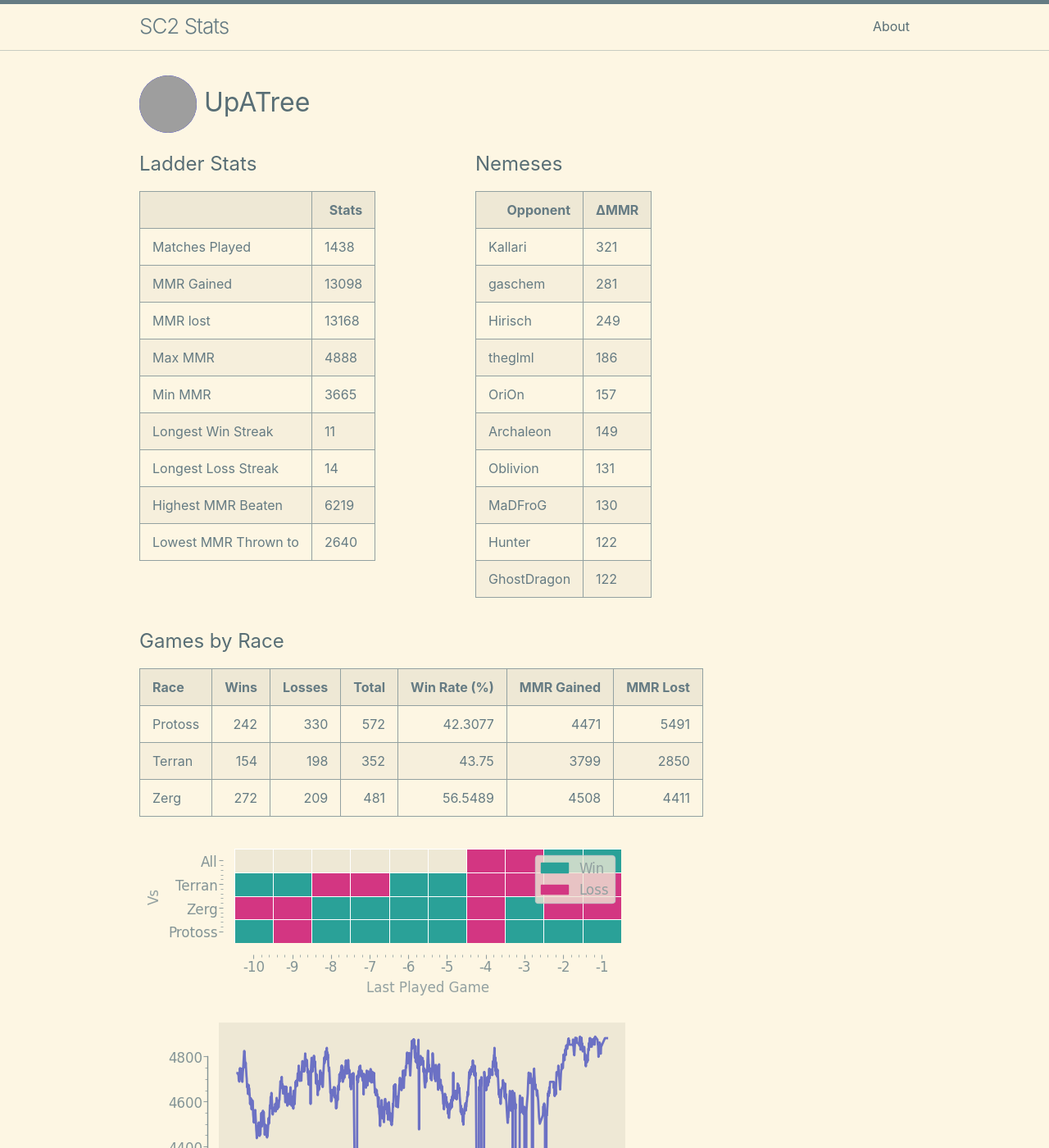
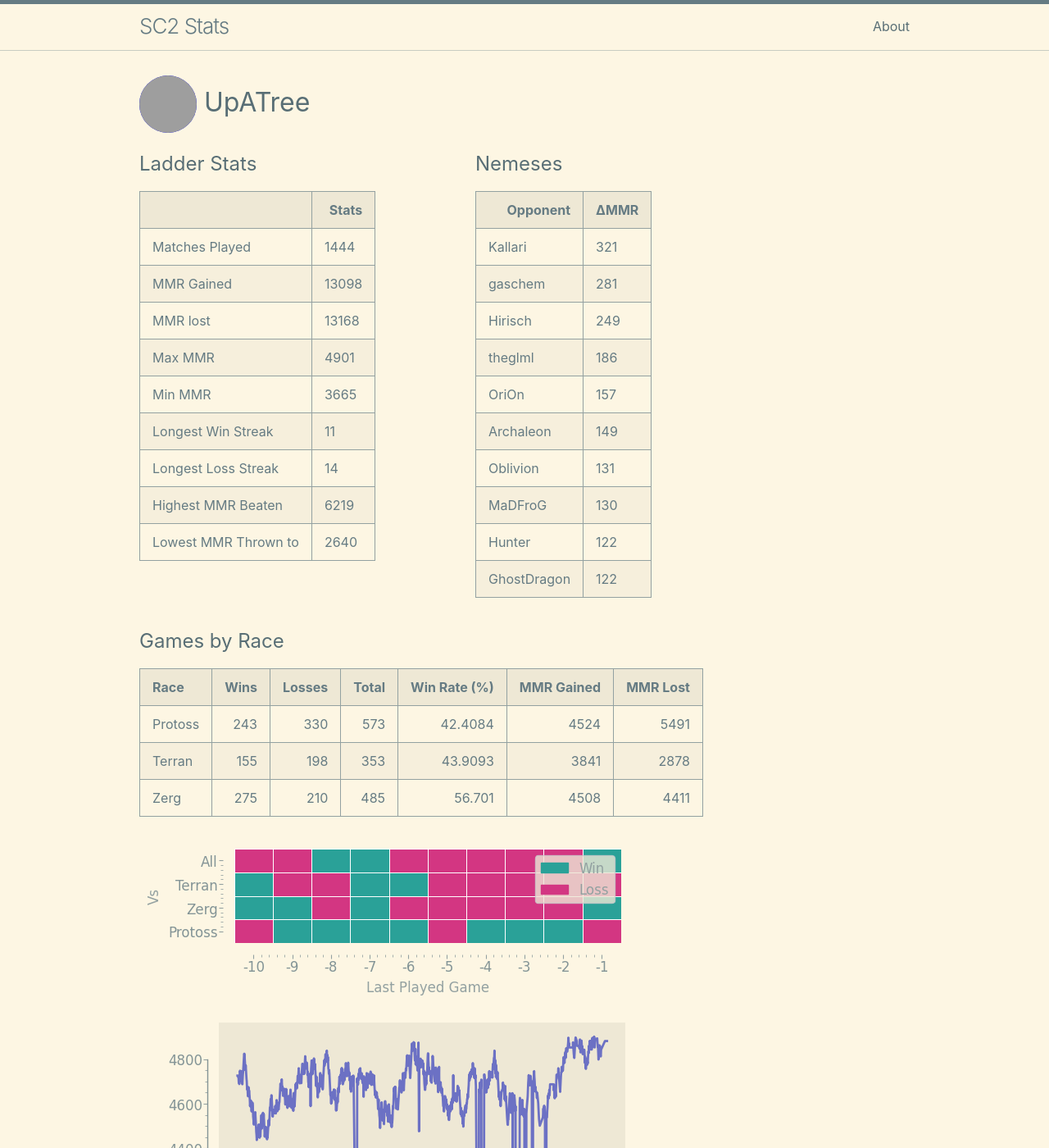
Before and after one commit to kylermurphy/UpATree, a Jekyll site: the page built from docs/index.md, in a window 1280 px wide and 1400 px high. Shown: the whole window at 82% size. Built offline with Jekyll 4.4.1, drawn with Linux system fonts in a browser that asks for light colours; grey boxes are pictures that could not be loaded.

Commit message:
running on push

```diff
--- a/docs/index.md
+++ b/docs/index.md
@@ -18,7 +18,7 @@ layout: home
   <tbody>
     <tr>
       <td>Matches Played</td>
-      <td>1438</td>
+      <td>1444</td>
     </tr>
     <tr>
       <td>MMR Gained</td>
@@ -30,7 +30,7 @@ layout: home
     </tr>
     <tr>
       <td>Max MMR</td>
-      <td>4888</td>
+      <td>4901</td>
     </tr>
     <tr>
       <td>Min MMR</td>
@@ -114,9 +114,9 @@ layout: home
 
 | Race    |   Wins |   Losses |   Total |   Win Rate (%) |   MMR Gained |   MMR Lost |
 |:--------|-------:|---------:|--------:|---------------:|-------------:|-----------:|
-| Protoss |    242 |      330 |     572 |        42.3077 |         4471 |       5491 |
-| Terran  |    154 |      198 |     352 |        43.75   |         3799 |       2850 |
-| Zerg    |    272 |      209 |     481 |        56.5489 |         4508 |       4411 |
+| Protoss |    243 |      330 |     573 |        42.4084 |         4524 |       5491 |
+| Terran  |    155 |      198 |     353 |        43.9093 |         3841 |       2878 |
+| Zerg    |    275 |      210 |     485 |        56.701  |         4508 |       4411 |
 
 ![Games by Race](./assets/gm_hist.png)
 
--- a/log.txt
+++ b/log.txt
@@ -640,3 +640,4 @@ Writing a log file 2025-03-24 16:30:38.
 Writing a log file 2025-03-24 16:53:12.
 Writing a log file 2025-03-24 17:21:14.
 Writing a log file 2025-03-24 17:47:49.
+Writing a log file 2025-03-24 18:32:45.
```
Also changed, not shown: docs/assets/MMR.png, docs/assets/daily.png, docs/assets/gm_hist.png, docs/assets/r_wrt.png, 1 other file.
